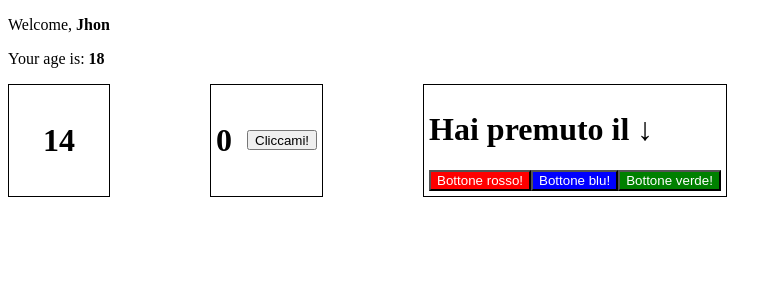
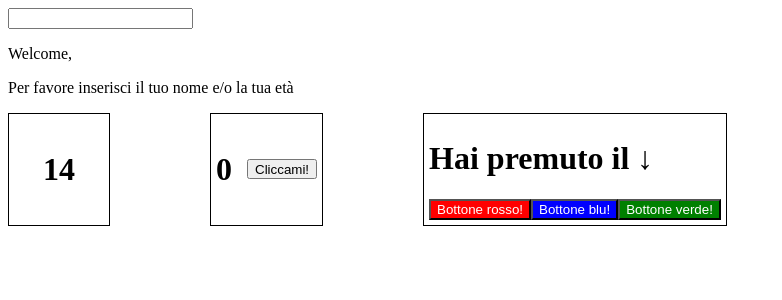
Before and after one commit to gabrimarch3/Esericizi-react, a React (Create React App) app in the folder esercizi-develhope/: page / in a window 1280 px wide. Shown: the top 300 px of the page, without its empty margins (0-782 px from the left). Built offline with nearby package versions, Linux system fonts and the light colour scheme.

Commit message:
added and completed ex.20

```diff
--- a/esercizi-develhope/src/App.js
+++ b/esercizi-develhope/src/App.js
@@ -1,13 +1,15 @@
-import Welcome from "./components/Welcome";
+// import Welcome from "./components/Welcome";
 import Counter from "./components/Counter";
 import ClickCounter from "./components/ClickCounter";
 import ClickTracker from "./components/ClickTracker";
+import InteractiveWelcome from "./components/InteractiveWelcome";
 import "./App.css"
 
 function App() {
   return (
     <>
-      <Welcome name="Jhon" age={18} />
+      {/* <Welcome name="Jhon" age={18} /> */}
+      <InteractiveWelcome />
       <div className="counters">
       <Counter start={10} add={2} ms={2000} />
       <ClickCounter />
--- /dev/null
+++ b/esercizi-develhope/src/components/InteractiveWelcome.js
@@ -0,0 +1,19 @@
+import { useState } from "react";
+import Welcome from "./Welcome";
+
+const InteractiveWelcome = () => {
+    const [name, setName] = useState("")
+
+    const handleName = (event) => {
+        setName(event.target.value);
+    }
+
+    return (
+        <div className="welcome-form">
+            <input type="text" value={name} onChange={handleName}></input>
+            <Welcome name={name} />
+        </div>
+    )
+}
+
+export default InteractiveWelcome;
```
Also changed, not shown: esercizi-develhope/Events 03.txt (deleted), esercizi-develhope/Forms 01.txt (added).
